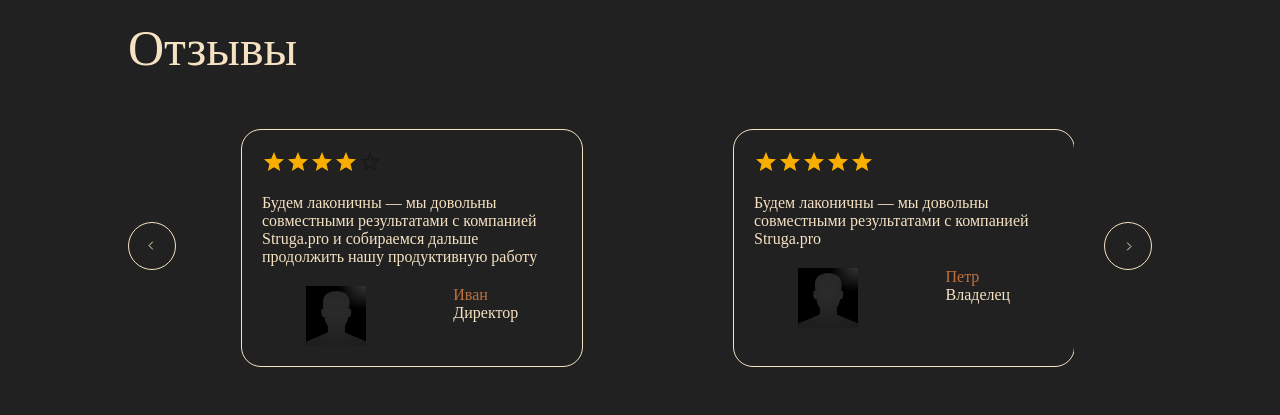
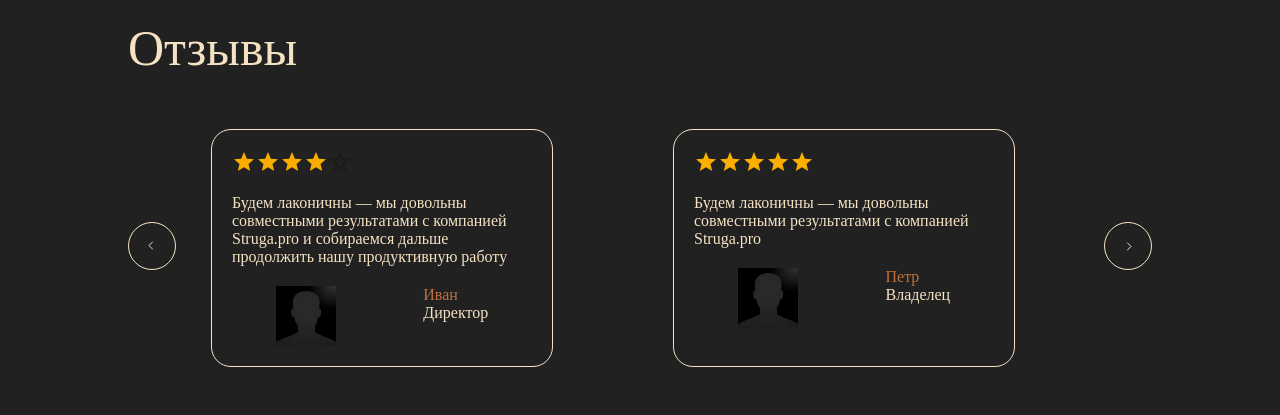
Before and after one commit to dmitr-1/struga, a React (Vite) app in the folder client/: page / in a window 1280 px wide. Shown: the part 3360-3775 px from the top of the page. Built offline with nearby package versions, Linux system fonts and the light colour scheme.

Commit message:
load lazy

```diff
--- a/client/src/App.jsx
+++ b/client/src/App.jsx
@@ -1,6 +1,7 @@
 import React from 'react';
 import { Route, Routes } from 'react-router-dom';
-import HomePage from './Page/HomePage/HomePage';
+
+const HomePage = React.lazy(() => import('./Page/HomePage/HomePage'));
 
 import './App.scss';
 
@@ -8,7 +9,14 @@ function App() {
   return (
     <>
       <Routes>
-        <Route path='/' element={<HomePage />} />
+        <Route
+          path='/'
+          element={
+            <React.Suspense fallback={<>...</>}>
+              <HomePage />
+            </React.Suspense>
+          }
+        />
       </Routes>
     </>
   );
--- a/client/src/App.scss
+++ b/client/src/App.scss
@@ -274,10 +274,6 @@
   margin-right: 80px;
   margin-left: 20px;
 }
-.oneRec {
-  margin-right: 100px;
-  margin-left: 50px;
-}
 
 .defaultPhoto {
   width: 20%;
@@ -298,6 +294,8 @@
   border: 1px solid #f5e2c3;
   border-radius: 20px;
   padding: 20px;
+  margin-right: 100px;
+  margin-left: 20px;
 }
 
 .titleGal {
```
